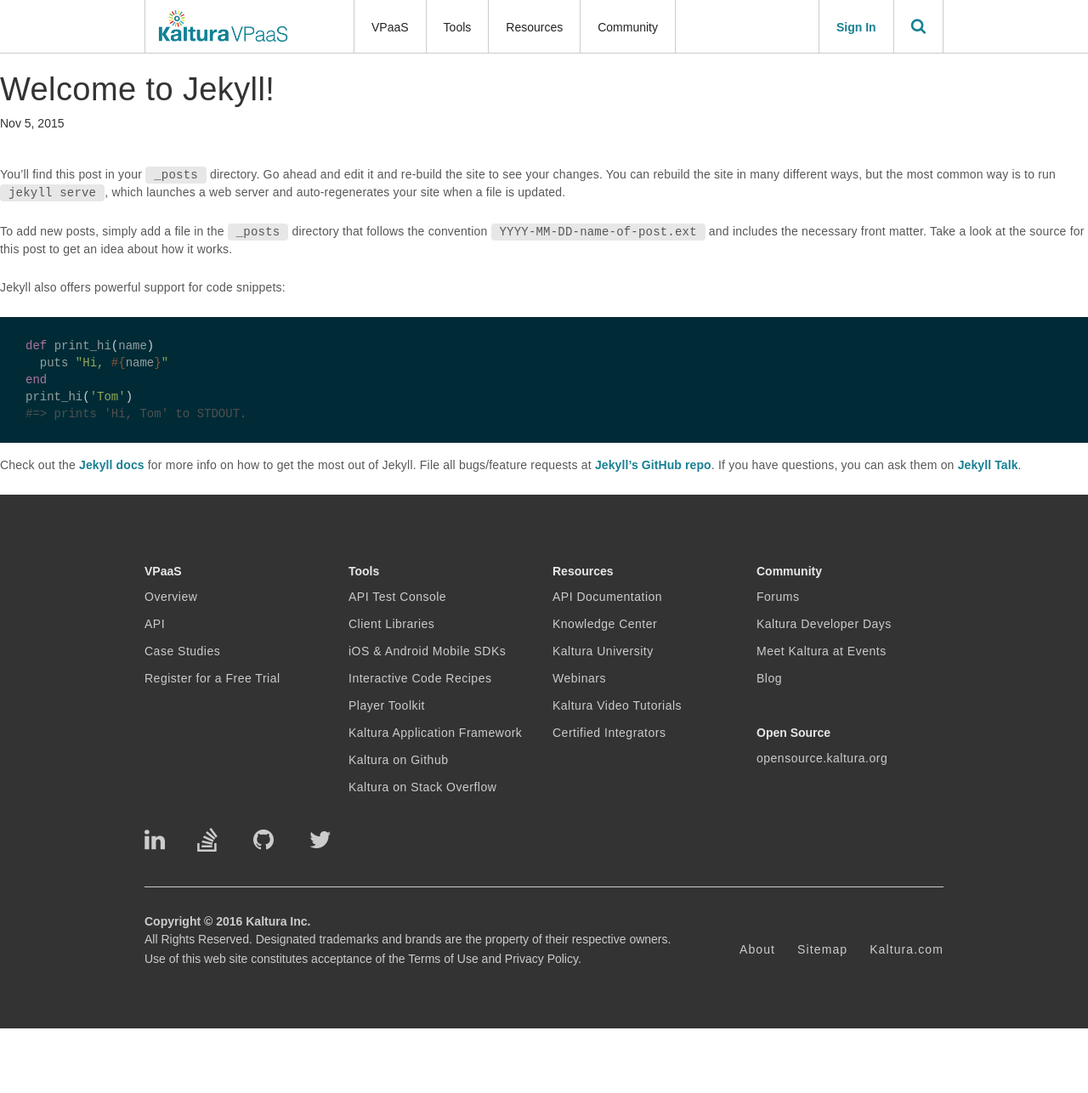
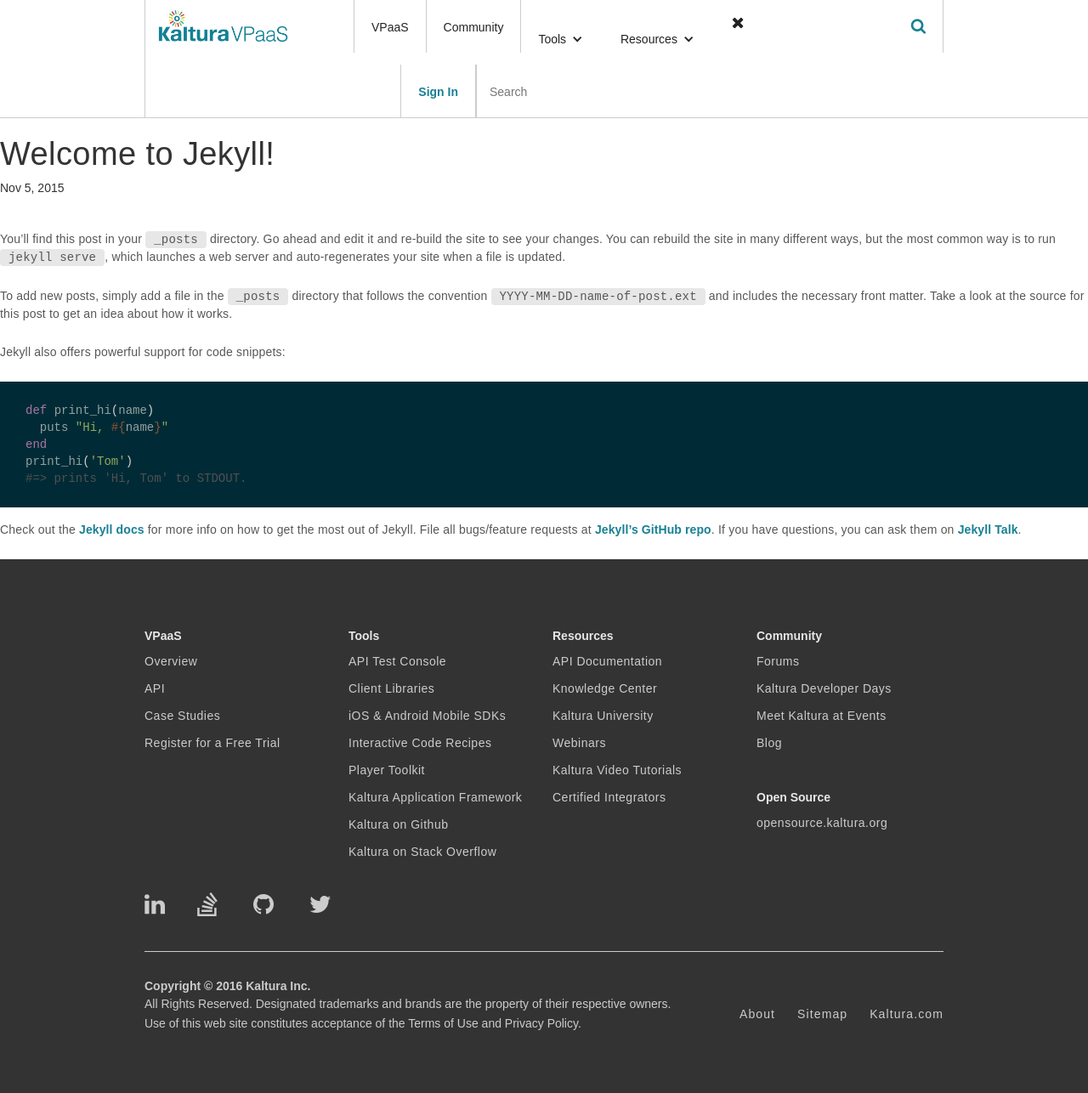
Before and after one commit to kaltura/DeveloperPortalDocs, a Jekyll site: the page built from _posts/2015-11-05-welcome-to-jekyll.markdown, in a window 1280 px wide. Shown: the whole page at 85% size. Built offline with Jekyll 4.4.1, drawn with Linux system fonts in a browser that asks for light colours; nearby versions of some CDN libraries; comment, search, counter and statistics services are not loaded; before the commit the page ends 1210 px from its top, so only the background shows below that.

Commit message:
new header

```diff
--- a/_includes/header.html
+++ b/_includes/header.html
@@ -10,14 +10,31 @@
   <link rel="stylesheet" href="https://maxcdn.bootstrapcdn.com/font-awesome/4.4.0/css/font-awesome.min.css"-->
 
 
-<div data-collapse="medium" data-animation="default" data-duration="400" data-contain="1" class="w-nav navbar">
+  <div data-collapse="medium" data-animation="default" data-duration="400" data-contain="1" class="w-nav navbar">
     <div class="w-container nav-container">
-	<a href="{{site.url}}" class="w-nav-brand nav-logo"><img width="170" src="{{site.url}}/images/Kaltura_VPaaS_logo.png" class="nav-logo-img">
+      <a href="#" class="w-nav-brand nav-logo"><img width="170" src="{{site.url}}/images/Kaltura_VPaaS_logo.png" class="nav-logo-img">
       </a>
-      <nav role="navigation" class="w-nav-menu w-clearfix nav-menu-wrapper"><a href="#" class="w-nav-link nav-links first-nav-link">VPaaS</a><a href="#" class="w-nav-link nav-links">Tools</a><a href="#" class="w-nav-link nav-links">Resources</a><a href="#" class="w-nav-link nav-links">Community</a>
+      <nav role="navigation" class="w-nav-menu w-clearfix nav-menu-wrapper"><a href="#" class="w-nav-link nav-links first-nav-link">VPaaS</a>
+        <div data-delay="0" class="w-dropdown dropdown-wrapper">
+          <div class="w-dropdown-toggle nav-dropdown">
+            <div>Tools</div>
+            <div class="w-icon-dropdown-toggle"></div>
+          </div>
+          <nav class="w-dropdown-list nav-dropdown-list"><a href="#" class="w-dropdown-link dropdown-link">Link 1</a><a href="#" class="w-dropdown-link dropdown-link">Link 2</a><a href="#" class="w-dropdown-link dropdown-link">Link 3</a>
+          </nav>
+        </div>
+        <div data-delay="0" class="w-dropdown dropdown-wrapper">
+          <div class="w-dropdown-toggle nav-dropdown">
+            <div>Resources</div>
+            <div class="w-icon-dropdown-toggle"></div>
+          </div>
+          <nav class="w-dropdown-list nav-dropdown-list"><a href="#" class="w-dropdown-link dropdown-link">Link 1</a><a href="#" class="w-dropdown-link dropdown-link">Link 2</a><a href="#" class="w-dropdown-link dropdown-link">Link 3</a>
+          </nav>
+        </div><a href="#" class="w-nav-link nav-links">Community</a>
         <a href="#" data-ix="search-button" class="w-nav-link w-hidden-medium w-hidden-small w-hidden-tiny search-btn fa fa-search fa-lg"></a>
-        <div data-ix="new-interaction" class="w-embed search-input">
-          <input type="text" id="st-search-input" placeholder="Search" class="search-box placeholder st-default-search-input" autocomplete="on">
+        <a href="#" data-ix="close-search" class="w-nav-link w-hidden-medium w-hidden-small w-hidden-tiny search-close fa fa-times fa-lg"></a>
+        <div data-ix="search-input-hide-on-load" class="w-embed search-input">
+          <input type="text" id="st-search-input" placeholder="Search" class="search-box placeholder" autocomplete="on">
         </div><a href="#" class="w-nav-link nav-links sign-in">Sign In</a>
       </nav>
       <div class="w-nav-button menu-button">
```
